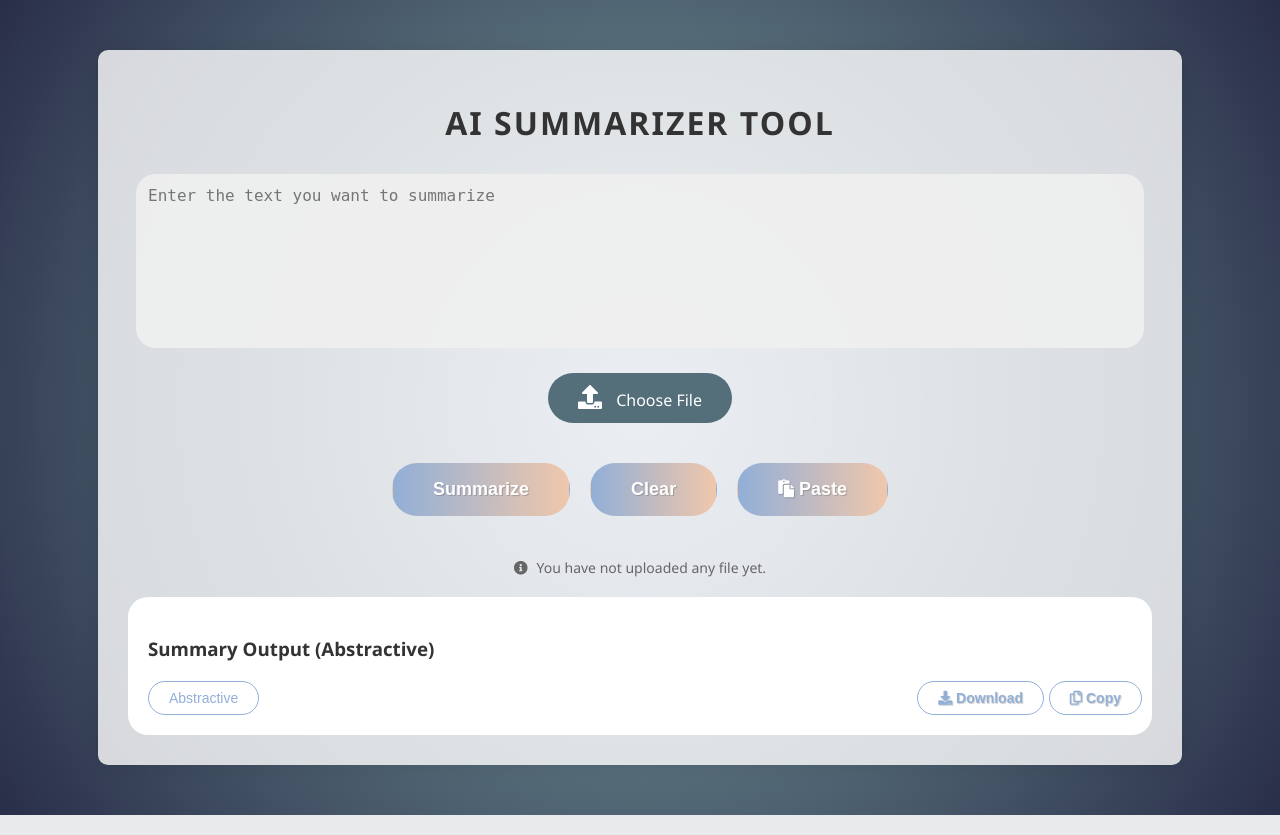
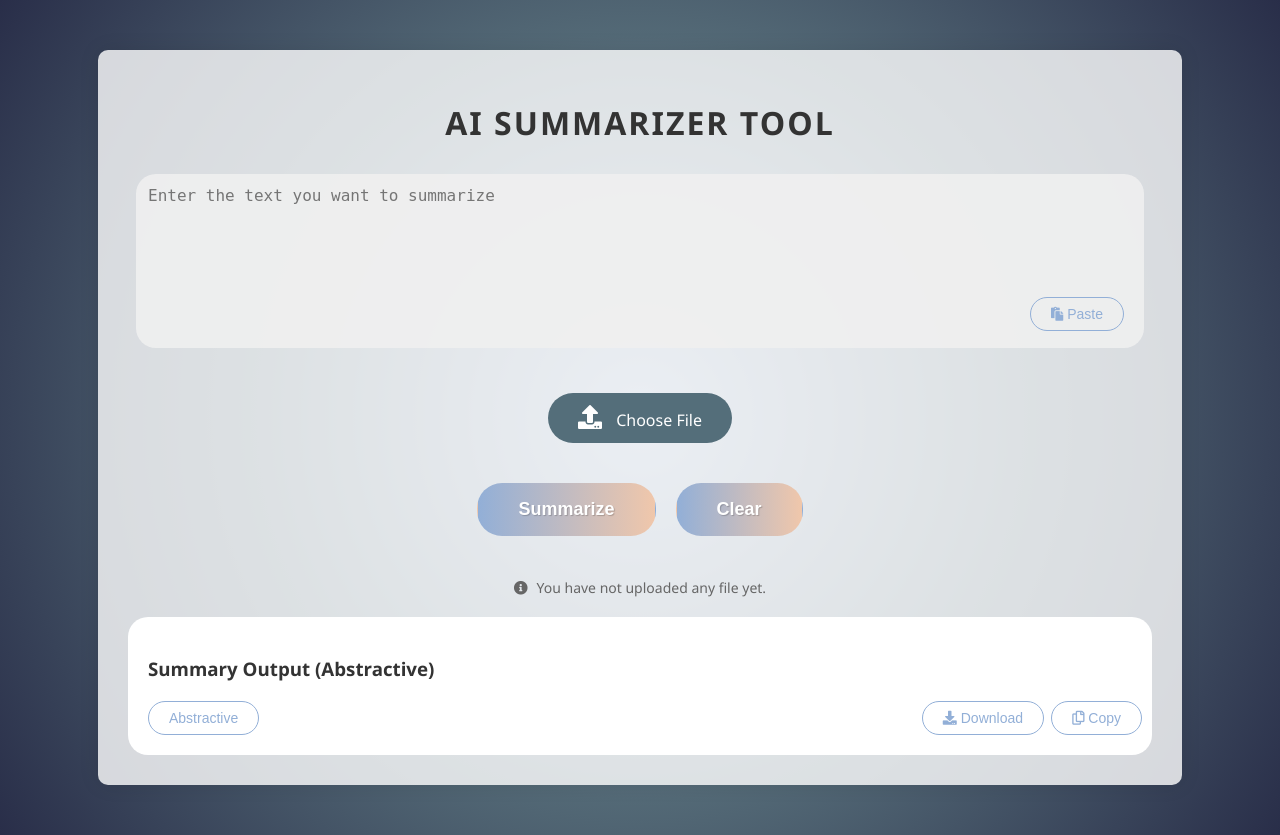
Before and after one commit to TerryLF41/TubesNLP, a Flask app: page / in a window 1280 px wide. Run offline with Flask 3, Linux system fonts and the light colour scheme.

Commit message:
Update main.html

```diff
--- a/templates/main.html
+++ b/templates/main.html
@@ -85,7 +85,7 @@
                 margin-right: 10px;
             }
 
-            input[type="submit"], input[type="button"], .copy-button, .paste-button, .download-button {
+            input[type="submit"], input[type="button"] {
                 background: linear-gradient(to right, #92afd7, #f0c7ab);
                 color: white;
                 padding: 15px 40px;
@@ -97,6 +97,11 @@
                 transition: all 0.3s ease;
                 border: 1px solid transparent;
                 text-shadow: 1px 1px 1px rgba(0, 0, 0, 0.2);
+            }
+
+            #input-container {
+                position: relative;
+                margin-bottom: 20px;
             }
 
             .copy-button {
@@ -111,6 +116,20 @@
                 position: absolute;
                 bottom: 1;
                 right: 0;
+            }
+
+            .paste-button {
+                background: none;
+                color: #92afd7;
+                border: 1px solid #92afd7;
+                padding: 8px 20px;
+                border-radius: 20px;
+                cursor: pointer;
+                font-size: 14px;
+                transition: all 0.3s ease;
+                position: absolute;
+                bottom: 3em;
+                right: 2em;
             }
 
             .download-button {
@@ -270,6 +289,16 @@
                 }
                 textarea {
                     width: calc(100% - 30px);
+                    padding: 12px;
+                    margin-bottom: 20px;
+                    border: none;
+                    border-radius: 20px;
+                    font-size: 16px;
+                    background-color: rgba(240, 240, 240, 0.9);
+                    color: #333;
+                    transition: background-color 0.3s ease;
+                    resize: none;
+                    min-height: 150px;
                 }
                 .file-label {
                     padding: 10px 20px;
@@ -290,8 +319,10 @@
         <div id="container">
             <h1>AI Summarizer Tool</h1>
             <form id="form" action="/output" method="post">
-                <textarea id="input-textarea" name="paragraf" placeholder="Enter the text you want to summarize"></textarea>
-                <br>
+                <div id="input-container">
+                    <textarea id="input-textarea" name="paragraf" placeholder="Enter the text you want to summarize"></textarea>
+                    <button class="paste-button button"><i class="fas fa-paste"></i> Paste</button>
+                </div>
                 <label for="file-upload" class="file-label">
                     <i class="fas fa-upload file-upload-icon"></i> Choose File
                 </label>
@@ -300,7 +331,6 @@
                 <div class="button-container">
                     <input type="submit" value="Summarize" class="button">
                     <input type="button" class="clear-button button" value="Clear">
-                    <button class="paste-button button"><i class="fas fa-paste"></i> Paste</button>
                 </div>
                 <div id="error" class="error-message" style="display: none;"></div>
             </form>
@@ -315,7 +345,6 @@
                 </div>
                 <p>Loading...</p>
             </div>
-
             <div id="file-info">
                 <i class="fas fa-info-circle"></i> You have not uploaded any file yet.
             </div>
```
